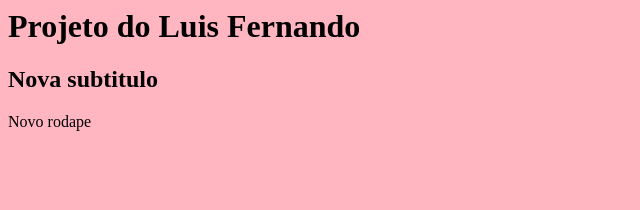
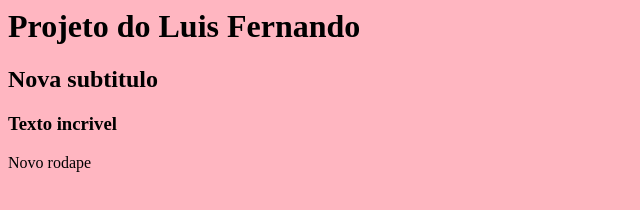
Before and after one commit to LuisFernando93/git-curso, a plain HTML site: page index.html in a window 1280 px wide. Shown: the whole page, without its empty margins (0-640 px from the left). Drawn offline with Linux system fonts and the light colour scheme.

Commit message:
texto incrivel

```diff
--- a/index.html
+++ b/index.html
@@ -8,6 +8,8 @@
 
         <h2>Nova subtitulo</h2>
 
+        <h3>Texto incrivel</h3>
+
         <footer>Novo rodape</footer>
 
     </body>
```
